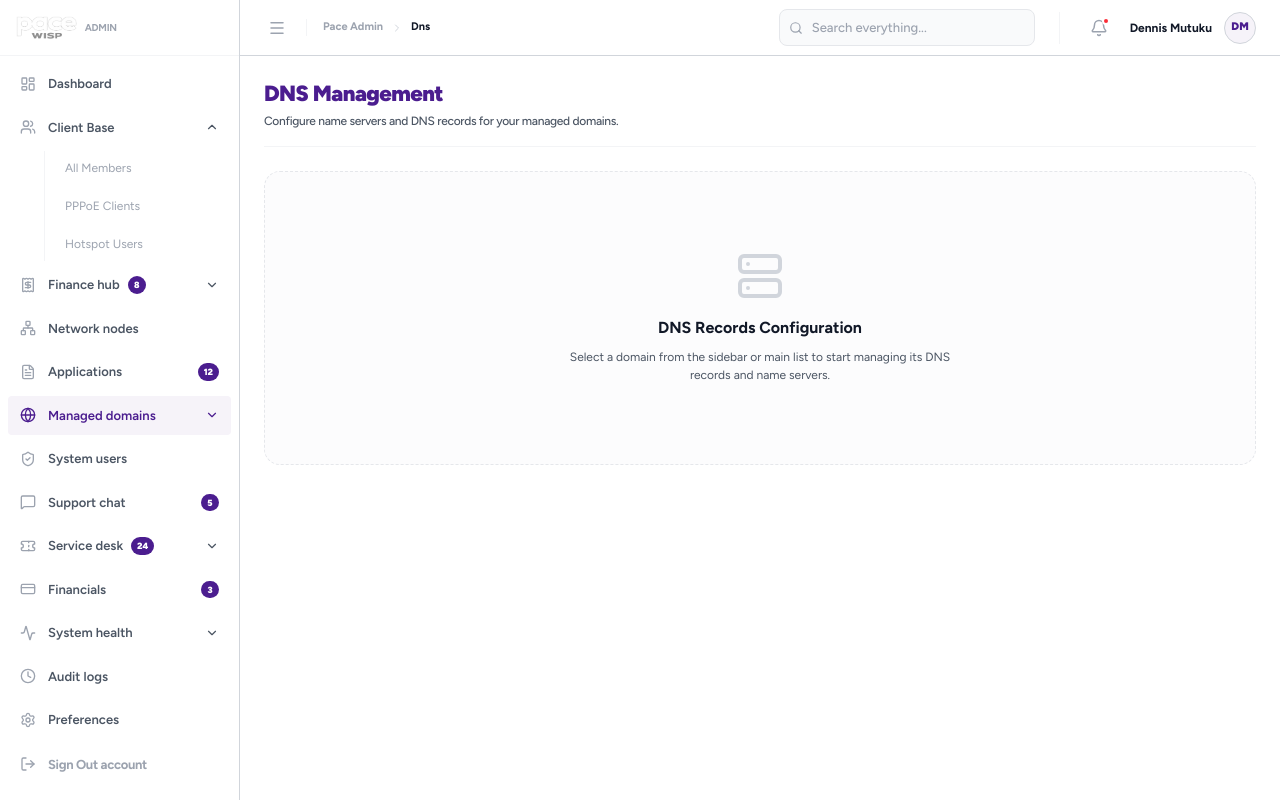
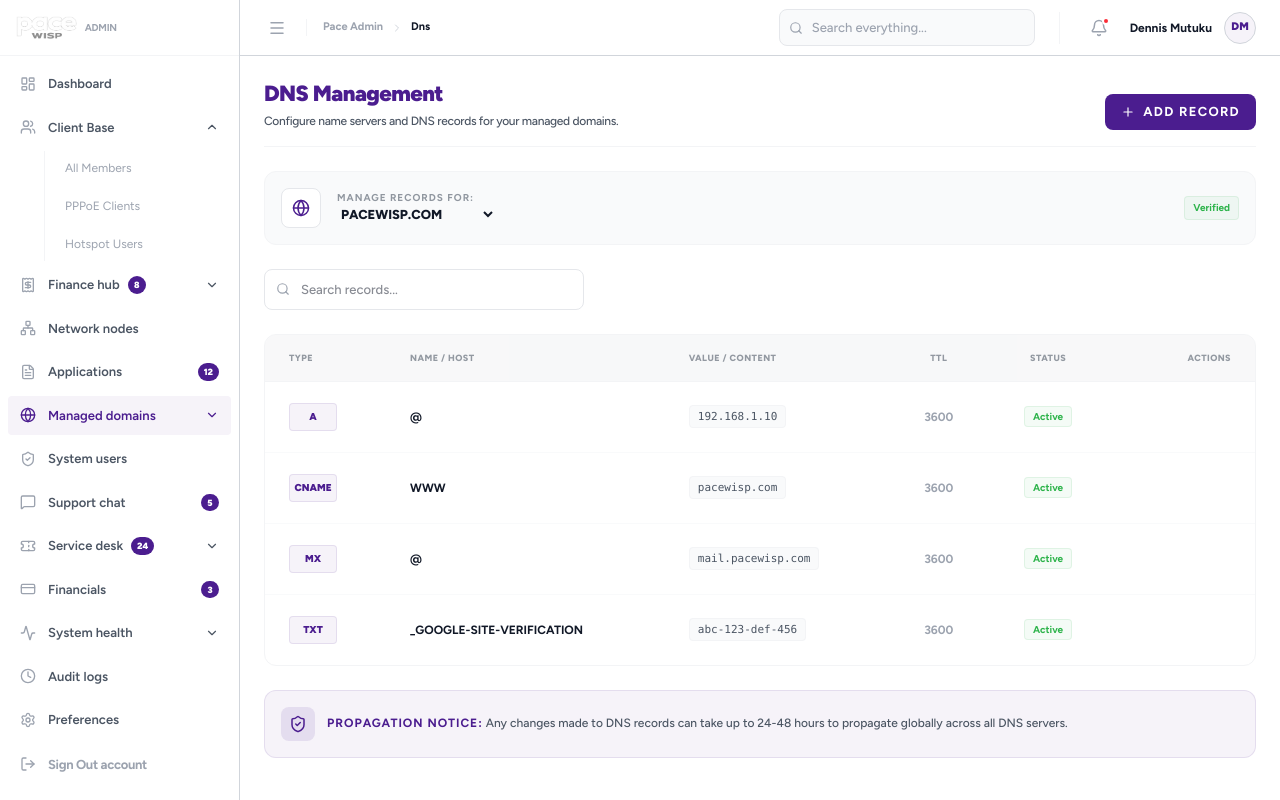
Before and after one commit to dennismutuku2005/pacewebsite, a Next.js app in the folder paceadmin/: page /dashboard/domains/dns in a window 1280 px wide. Built offline with nearby package versions, Linux system fonts and the light colour scheme.

Commit message:
Auto-update: page.js

```diff
--- a/paceadmin/src/app/dashboard/domains/dns/page.js
+++ b/paceadmin/src/app/dashboard/domains/dns/page.js
@@ -1,20 +1,135 @@
 "use client"
 
-import React from 'react'
-import { Globe, Server, Shield } from 'lucide-react'
+import React, { useState, useEffect } from 'react'
+import { Server, Search, Plus, Globe, ShieldCheck, Trash2, Edit2 } from 'lucide-react'
+import { Badge } from '@/components/Badge'
+import { Skeleton } from '@/components/Skeleton'
 
 export default function DNSManagementPage() {
+    const [isLoading, setIsLoading] = useState(true)
+
+    useEffect(() => {
+        const timer = setTimeout(() => setIsLoading(false), 1000)
+        return () => clearTimeout(timer)
+    }, [])
+
+    const records = [
+        { id: 1, type: 'A', name: '@', content: '192.168.1.10', ttl: '3600', status: 'Active' },
+        { id: 2, type: 'CNAME', name: 'www', content: 'pacewisp.com', ttl: '3600', status: 'Active' },
+        { id: 3, type: 'MX', name: '@', content: 'mail.pacewisp.com', ttl: '3600', status: 'Active' },
+        { id: 4, type: 'TXT', name: '_google-site-verification', content: 'abc-123-def-456', ttl: '3600', status: 'Active' },
+    ]
+
     return (
         <div className="space-y-6 font-figtree">
-            <div className="border-b border-gray-100 pb-4">
-                <h1 className="text-[22px] font-black text-admin-value leading-tight tracking-tight text-pace-purple">DNS Management</h1>
-                <p className="text-[12px] text-admin-label mt-1 font-medium tracking-tight">Configure name servers and DNS records for your managed domains.</p>
+            {/* Header */}
+            <div className="flex flex-col sm:flex-row sm:items-end justify-between gap-4 border-b border-gray-100 pb-4">
+                <div>
+                    <h1 className="text-[22px] font-black text-admin-value leading-tight tracking-tight text-pace-purple">DNS Management</h1>
+                    <p className="text-[12px] text-admin-label mt-1 font-medium tracking-tight">Configure name servers and DNS records for your managed domains.</p>
+                </div>
+                <button className="px-4 py-2 bg-pace-purple text-white rounded-lg text-[11px] font-bold hover:bg-[#3d1a75] transition-all uppercase tracking-widest flex items-center gap-2 shadow-md">
+                    <Plus size={14} />
+                    Add Record
+                </button>
             </div>
 
-            <div className="flex flex-col items-center justify-center py-20 bg-gray-50/50 rounded-2xl border border-dashed border-gray-200">
-                <Server size={48} className="text-gray-300 mb-4" />
-                <h3 className="text-[16px] font-bold text-admin-value mb-2">DNS Records Configuration</h3>
-                <p className="text-[12px] text-admin-label max-w-sm text-center">Select a domain from the sidebar or main list to start managing its DNS records and name servers.</p>
+            {/* Selector Placeholder */}
+            <div className="flex items-center gap-4 p-4 bg-gray-50 rounded-xl border border-gray-100">
+                <div className="w-10 h-10 rounded-lg bg-white border border-gray-200 flex items-center justify-center text-pace-purple shadow-sm">
+                    <Globe size={18} />
+                </div>
+                <div className="flex-1">
+                    <p className="text-[10px] font-bold text-admin-label uppercase tracking-widest opacity-60">Manage records for:</p>
+                    <select className="bg-transparent font-extrabold text-admin-value outline-none text-[14px] uppercase cursor-pointer">
+                        <option>pacewisp.com</option>
+                        <option>coastconnect.net</option>
+                        <option>riftwifi.co.ke</option>
+                    </select>
+                </div>
+                <div className="flex items-center gap-2">
+                    <Badge variant="success" className="h-6">Verified</Badge>
+                </div>
+            </div>
+
+            {/* Search */}
+            <div className="flex flex-col md:flex-row items-center gap-3">
+                <div className="relative w-full md:w-80">
+                    <Search className="absolute left-3 top-1/2 -translate-y-1/2 text-admin-dim" size={14} />
+                    <input
+                        type="text"
+                        placeholder="Search records..."
+                        className="w-full pl-9 pr-3 py-2.5 rounded-lg border border-gray-200 bg-white focus:ring-1 focus:ring-pace-purple/10 focus:border-pace-purple outline-none text-[12px] font-medium text-admin-value shadow-sm"
+                    />
+                </div>
+            </div>
+
+            {/* Table */}
+            <div className="border border-gray-100 rounded-xl overflow-hidden bg-white shadow-sm">
+                <div className="overflow-x-auto min-h-[300px]">
+                    <table className="w-full text-left text-[12px] whitespace-nowrap border-collapse">
+                        <thead>
+                            <tr className="bg-gray-50 border-b border-gray-100 font-bold text-admin-label uppercase tracking-widest text-[9px] opacity-60">
+                                <th className="px-6 py-4">Type</th>
+                                <th className="px-6 py-4">Name / Host</th>
+                                <th className="px-6 py-4">Value / Content</th>
+                                <th className="px-6 py-4 text-center">TTL</th>
+                                <th className="px-6 py-4 text-center">Status</th>
+                                <th className="px-6 py-4 text-right">Actions</th>
+                            </tr>
+                        </thead>
+                        <tbody className="divide-y divide-gray-50">
+                            {isLoading ? (
+                                [...Array(4)].map((_, i) => (
+                                    <tr key={i}>
+                                        <td className="px-6 py-5"><Skeleton className="h-6 w-12" /></td>
+                                        <td className="px-6 py-5"><Skeleton className="h-4 w-24" /></td>
+                                        <td className="px-6 py-5"><Skeleton className="h-4 w-48" /></td>
+                                        <td className="px-6 py-5 text-center"><Skeleton className="h-4 w-12 mx-auto" /></td>
+                                        <td className="px-6 py-5 text-center"><Skeleton className="h-6 w-16 mx-auto" /></td>
+                                        <td className="px-6 py-5 text-right"><Skeleton className="h-8 w-16 ml-auto" /></td>
+                                    </tr>
+                                ))
+                            ) : (
+                                records.map((record) => (
+                                    <tr key={record.id} className="hover:bg-gray-50/50 transition-all group">
+                                        <td className="px-6 py-5">
+                                            <Badge variant="info" className="font-black h-7 w-12 justify-center">{record.type}</Badge>
+                                        </td>
+                                        <td className="px-6 py-5 font-bold text-admin-value uppercase">{record.name}</td>
+                                        <td className="px-6 py-5">
+                                            <code className="bg-gray-50 px-2 py-1 rounded border border-gray-100 text-admin-label text-[11px]">{record.content}</code>
+                                        </td>
+                                        <td className="px-6 py-5 text-center font-bold text-admin-dim">{record.ttl}</td>
+                                        <td className="px-6 py-5 text-center">
+                                            <Badge variant="success">{record.status}</Badge>
+                                        </td>
+                                        <td className="px-6 py-5 text-right">
+                                            <div className="flex justify-end gap-2 opacity-0 group-hover:opacity-100 transition-all">
+                                                <button className="p-2 text-admin-dim hover:text-pace-purple hover:bg-gray-50 rounded-lg transition-all">
+                                                    <Edit2 size={14} />
+                                                </button>
+                                                <button className="p-2 text-admin-dim hover:text-red-500 hover:bg-red-50 rounded-lg transition-all">
+                                                    <Trash2 size={14} />
+                                                </button>
+                                            </div>
+                                        </td>
+                                    </tr>
+                                ))
+                            )}
+                        </tbody>
+                    </table>
+                </div>
+            </div>
+
+            {/* Footer Notice */}
+            <div className="flex items-center gap-3 p-4 bg-pace-purple/5 border border-pace-purple/10 rounded-xl">
+                <div className="p-2 bg-pace-purple/10 rounded-lg text-pace-purple">
+                    <ShieldCheck size={18} />
+                </div>
+                <p className="text-[12px] font-medium text-admin-label leading-snug">
+                    <span className="font-bold text-pace-purple uppercase tracking-[1px]">Propagation Notice:</span> Any changes made to DNS records can take up to 24-48 hours to propagate globally across all DNS servers.
+                </p>
             </div>
         </div>
     )
```
